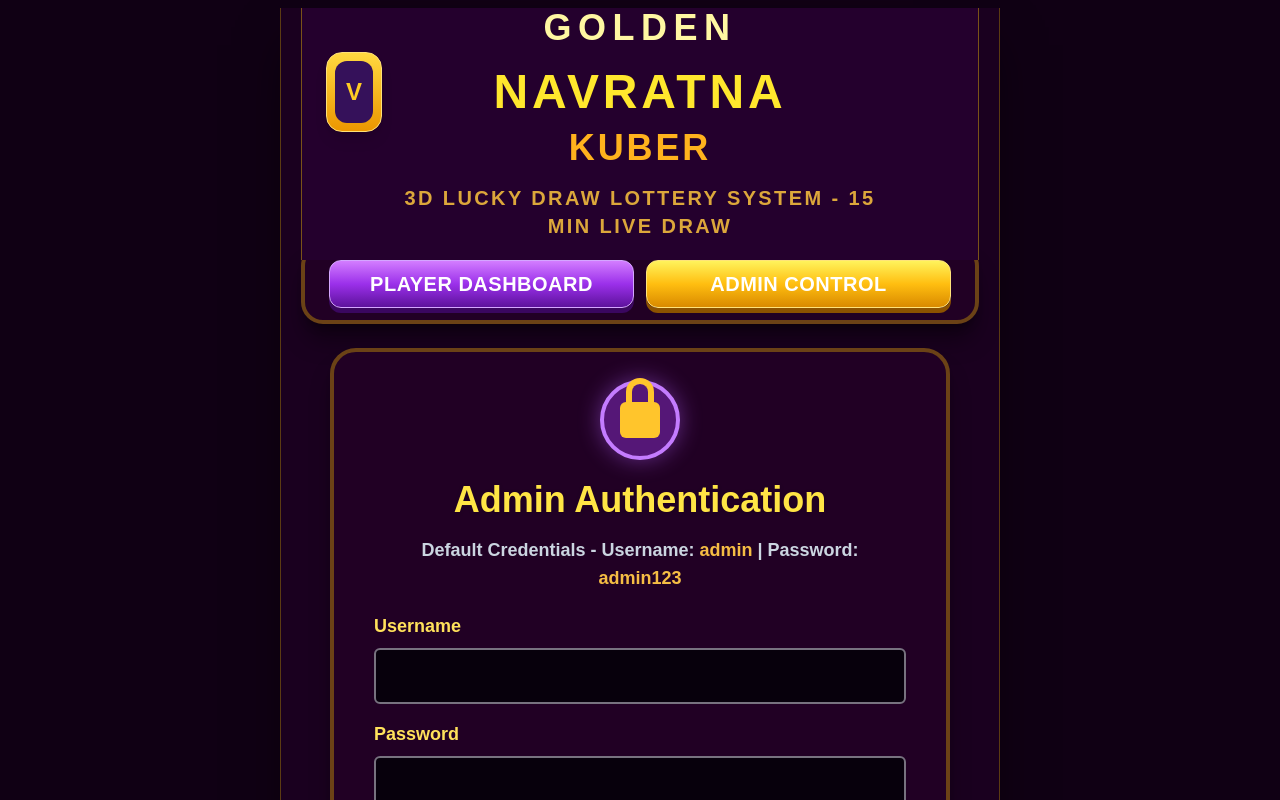
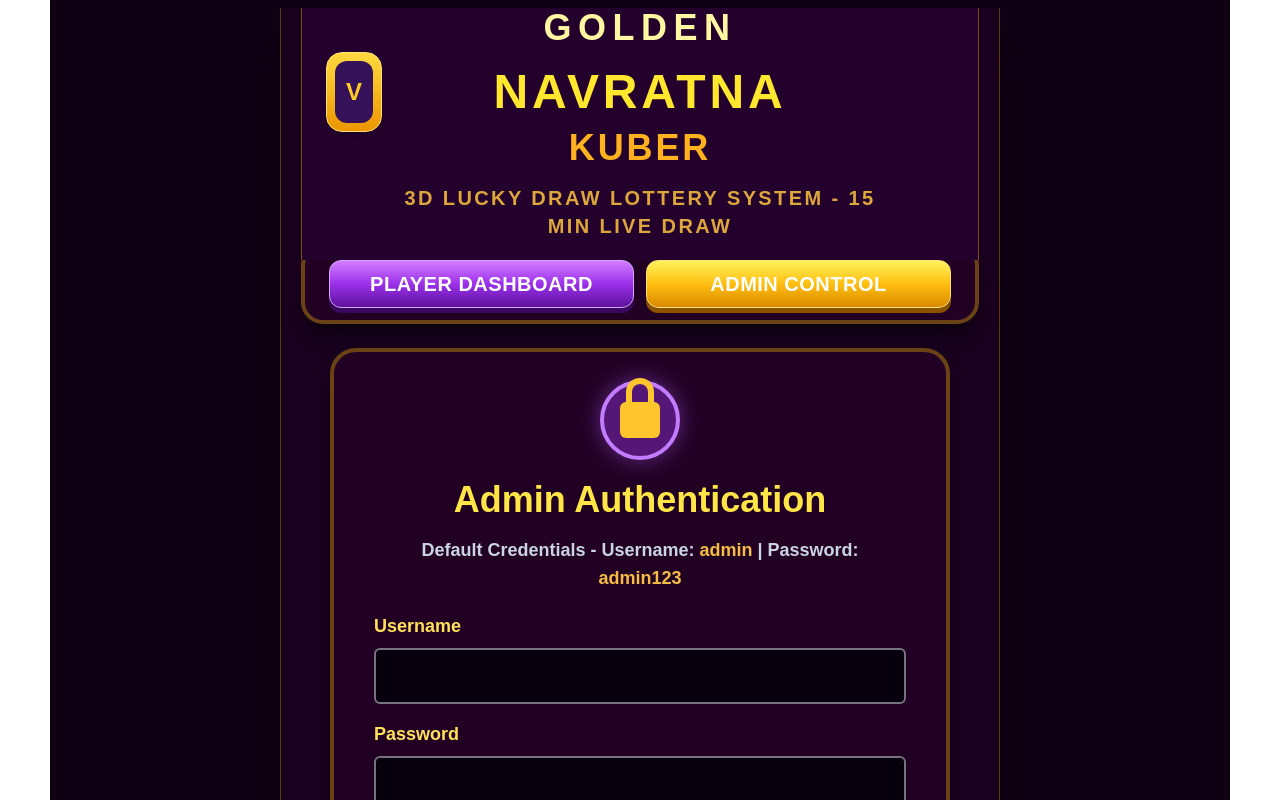
Before and after one commit to parmodvalmiki195-a11y/abc, a React (Vite) app in the folder frontend/: page /admin-login in a window 1280 px wide. Shown: the top 800 px of the page. Built offline with nearby package versions, Linux system fonts and the light colour scheme.

Commit message:
Allow cross origin requests

```diff
--- a/frontend/index.html
+++ b/frontend/index.html
@@ -3,7 +3,7 @@
   <head>
     <meta charset="UTF-8" />
     <link rel="icon" type="image/svg+xml" href="" />
-    <meta name="viewport" content="width=1492" />
+    <meta name="viewport" content="width=1180" />
     <title>Coupons</title>
   </head>
   <body>
--- a/frontend/src/App.css
+++ b/frontend/src/App.css
@@ -1,5 +1,5 @@
 html {
-  background: #ef5d88;
+  background: #ffffff;
   overflow-x: hidden;
 }
 
@@ -14,8 +14,8 @@ body {
 }
 
 #root {
-  width: 1492px;
-  min-width: 1492px;
+  width: 1180px;
+  min-width: 1180px;
   margin: 0 auto;
 }
 
--- a/frontend/src/components/DashboardLayout.jsx
+++ b/frontend/src/components/DashboardLayout.jsx
@@ -236,8 +236,8 @@ function DashboardLayout({ isAdmin, onLogout, token }) {
   }
 
   return (
-    <main className="mx-auto min-h-screen w-[1492px] bg-[#ef5d88] px-[50px] py-5 text-slate-950">
-      <section className="mx-auto flex w-full max-w-[1395px] flex-col gap-2">
+    <main className="mx-auto w-[1180px] bg-[#ef5d88] py-5 text-slate-950">
+      <section className="flex w-full flex-col gap-2">
         <DrawPanel
           coupons={displayCoupons}
           drawInfo={drawInfo}
--- a/frontend/src/components/DrawPanel.jsx
+++ b/frontend/src/components/DrawPanel.jsx
@@ -47,9 +47,9 @@ function DrawPanel({ coupons, drawInfo, isAdmin, onIncomingResultChange, onSaveR
           direction="down"
           width="250"
           height="100"
-          behavior="alternate"
-          class="outlined">
-          <marquee behavior="alternate"><h3 className='text-black'>GOLDERN COUPON BOMBAY</h3></marquee>
+          {...{ behavior: 'alternate' }}
+          className="outlined">
+          <marquee {...{ behavior: 'alternate' }}><h3 className='text-black'>GOLDERN COUPON BOMBAY</h3></marquee>
         </marquee>
       </div>
 
--- a/frontend/src/index.css
+++ b/frontend/src/index.css
@@ -5,7 +5,7 @@
 :root {
   font-family: Arial, Helvetica, sans-serif;
   color: #111827;
-  background: #ef5d88;
+  background: #ffffff;
   font-synthesis: none;
   text-rendering: optimizeLegibility;
   -webkit-font-smoothing: antialiased;
```
